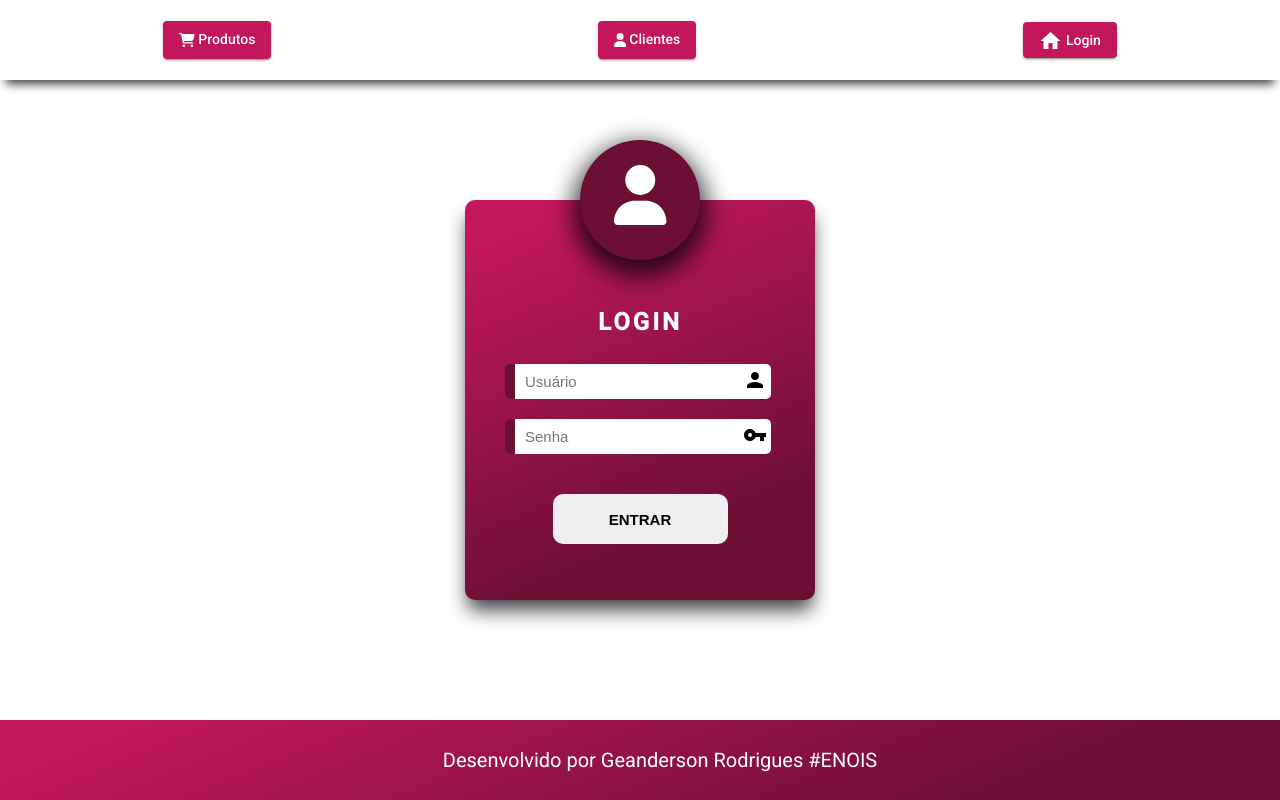
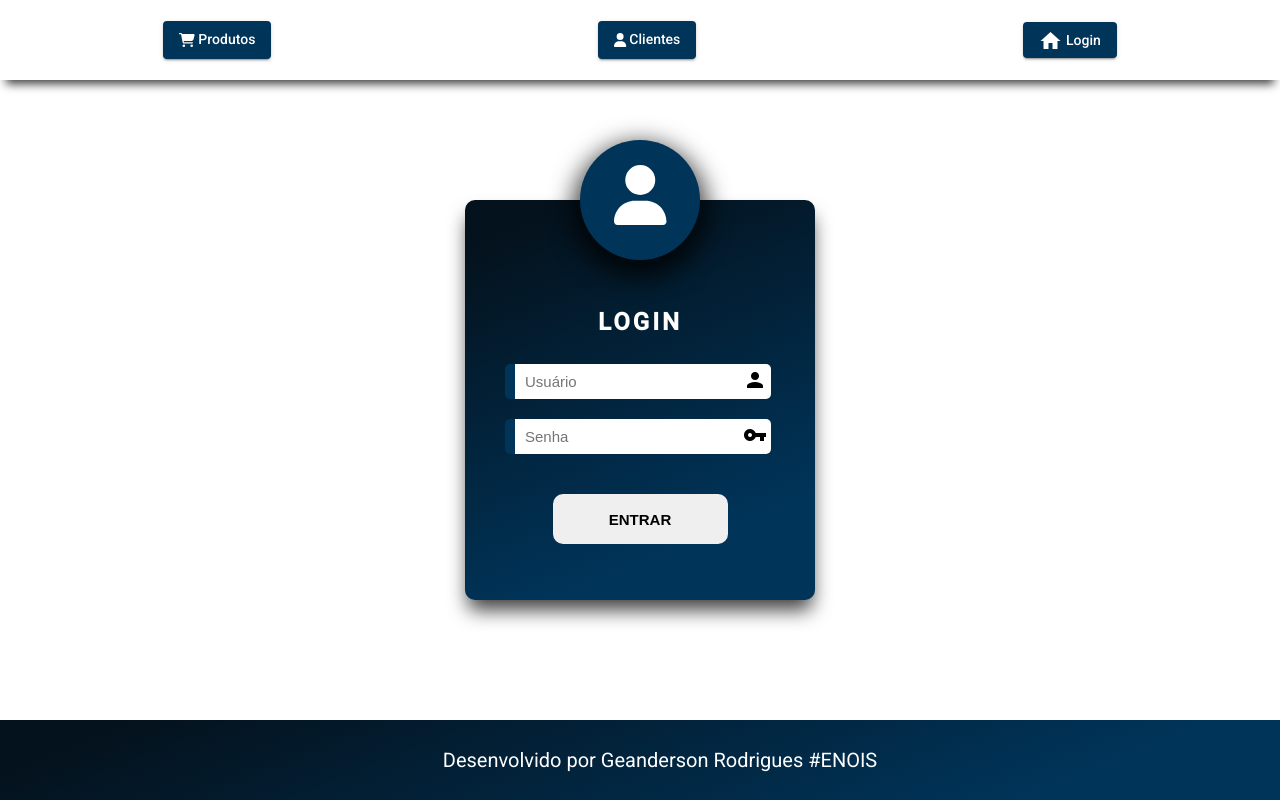
Before and after one commit to Geanderson74/farmacia, an Angular app in the folder farmacia/: page / in a window 1280 px wide. Built offline with nearby package versions, Linux system fonts and the light colour scheme.

Commit message:
Alteração de cores das telas de login e cadastro

```diff
--- a/farmacia/src/app/app.component.html
+++ b/farmacia/src/app/app.component.html
@@ -1,19 +1,19 @@
 <header>
     <nav class="menu">
         <div>
-            <button routerLink="/produtos" mat-raised-button color="primary">
+            <button routerLink="/produtos" mat-raised-button>
                 <fa-icon [icon]="faShoppingCart"></fa-icon>
                 Produtos
             </button>
         </div>
         <div>
-            <button mat-raised-button color="primary" routerLink="/clientes">
+            <button mat-raised-button routerLink="/clientes">
                 <fa-icon [icon]="faUser"></fa-icon>
                 Clientes
             </button>
         </div>
         <div>
-            <button mat-raised-button color="primary" routerLink="/login">
+            <button mat-raised-button routerLink="/login">
                 <mat-icon>home</mat-icon>
                 Login
             </button>
--- a/farmacia/src/app/app.component.scss
+++ b/farmacia/src/app/app.component.scss
@@ -1,3 +1,7 @@
+.primary{
+    background-color: #003459;
+}
+
 header{
     background-color: #ffffff;
     box-shadow: 0px 10px 9px -6px rgba(0,0,0,0.75);
@@ -9,15 +13,16 @@ header{
         justify-content: space-around;
         height: 100%;
         button{
+            background-color: #003459;
             &:hover{
-                background-color: #6b0f33;
+                background-color: #04121d;
             }
         }
     }
 }
 
 .rodape{
-    background-color: #6b0f33; background-image: linear-gradient(338deg, #6b0f33 20%, #c2185b 91%);
+    background-color: #003459; background-image: linear-gradient(338deg, #003459 20%, #04121d 91%);
     height: 40px;
     padding: 20px;
     color: #ffffff;
--- a/farmacia/src/app/clientes/clientes.component.html
+++ b/farmacia/src/app/clientes/clientes.component.html
@@ -11,7 +11,13 @@
 
             <mat-form-field class="example-full-width" appearance="fill">
                 <mat-label>Email</mat-label>
-                <input type="email" matInput placeholder="Ex. email@exemplo.com">
+                <input type="email" matInput placeholder="Ex. email@exemplo.com" formControlName="emailFormControl">
+                <mat-error *ngIf="emailFormControl.hasError('email') && !emailFormControl.hasError('required')">
+                    Please enter a valid email address
+                </mat-error>
+                <mat-error *ngIf="emailFormControl.hasError('required')">
+                    Email is <strong>required</strong>
+                </mat-error>
             </mat-form-field>
 
             <mat-form-field class="example-full-width" appearance="fill">
@@ -50,7 +56,7 @@
             </div>
 
             <div class="botao">
-                <button mat-raised-button color="primary">
+                <button mat-raised-button>
                         CADASTRAR
                 </button>
             </div>
--- a/farmacia/src/app/clientes/clientes.component.scss
+++ b/farmacia/src/app/clientes/clientes.component.scss
@@ -9,8 +9,7 @@
         max-width: 60rem;
         display: flex;
         align-items: center;
-        background-color: #6b0f33;
-        background-image: linear-gradient(338deg, #6b0f33 20%, #c2185b 91%);
+        background-color: #003459; background-image: linear-gradient(338deg, #003459 20%, #04121d 91%);
         border-radius: 10px;
         padding: 20px;
         box-shadow: 0px 13px 19px -3px rgba(0, 0, 0, 0.75);
@@ -68,9 +67,13 @@
             margin-top: 35px;
             text-align: center;
             button{
+                background-color: #ffffff;
+                color: #003767;
+                transition: all .5s;
                 &:hover{
-                    background-color: #ffffff;
-                    color: #6b0f33;
+                    background-color: #003767;
+                    color: #ffffff;
+                    border: 1px solid #007ea7;
                 }
             }
         }
--- a/farmacia/src/app/clientes/clientes.component.ts
+++ b/farmacia/src/app/clientes/clientes.component.ts
@@ -1,4 +1,13 @@
 import { Component, OnInit } from '@angular/core';
+import { FormBuilder, FormControl, FormGroup, FormGroupDirective, NgForm, Validators } from '@angular/forms';
+import { ErrorStateMatcher } from '@angular/material/core';
+
+export class MyErrorStateMatcher implements ErrorStateMatcher {
+  isErrorState(control: FormControl | null, form: FormGroupDirective | NgForm | null): boolean {
+    const isSubmitted = form && form.submitted;
+    return !!(control && control.invalid && (control.dirty || control.touched || isSubmitted));
+  }
+}
 
 @Component({
   selector: 'app-clientes',
@@ -8,7 +17,13 @@ import { Component, OnInit } from '@angular/core';
 export class ClientesComponent implements OnInit {
 hide: any;
 
-  constructor() { }
+  emailFormControl = new FormControl('', [Validators.required, Validators.email]);
+
+  matcher = new MyErrorStateMatcher();
+
+  // form: FormGroup;
+
+  constructor(private fb: FormBuilder) { }
 
   ngOnInit(): void {
   }
--- a/farmacia/src/app/login/login.component.scss
+++ b/farmacia/src/app/login/login.component.scss
@@ -4,7 +4,7 @@
     justify-content: center;
     height: 80%;
     .tela{
-        background-color: #6b0f33; background-image: linear-gradient(338deg, #6b0f33 20%, #c2185b 91%);
+        background-color: #003459; background-image: linear-gradient(338deg, #003459 20%, #04121d 91%);
         width: 350px;
         height: 400px;
         border-radius: 10px;
@@ -18,7 +18,7 @@
             position: absolute;
             width: 120px;
             height: 120px;
-            background-color: #6b0f33;
+            background-color: #003459;
             top: -60px;
             border-radius: 60px;
             box-shadow: 0px 10px 24px 7px rgba(0, 0, 0, 0.75);
@@ -53,10 +53,10 @@
                     border: none;
                     padding: 10px 30px 10px 10px;
                     font-size: 15px;
-                    border-left: 10px solid #6b0f33;
+                    border-left: 10px solid #003459;
                     transition: .18s;
                     &:focus{
-                        border-left: 10px solid #c2185b;
+                        border-left: 10px solid #007ea7;
                     }
                 }
                 .person, .key{
@@ -80,7 +80,7 @@
                 cursor: pointer;
                 transition: all .3s;
                 &:hover{
-                    background-color:#c2185b;
+                    background-color:#003459;
                     border: 1px solid #ffffff;
                     color: #ffffff;
                 }
```
Also changed, not shown: farmacia/src/app/app.module.ts (+6 -2 lines).
